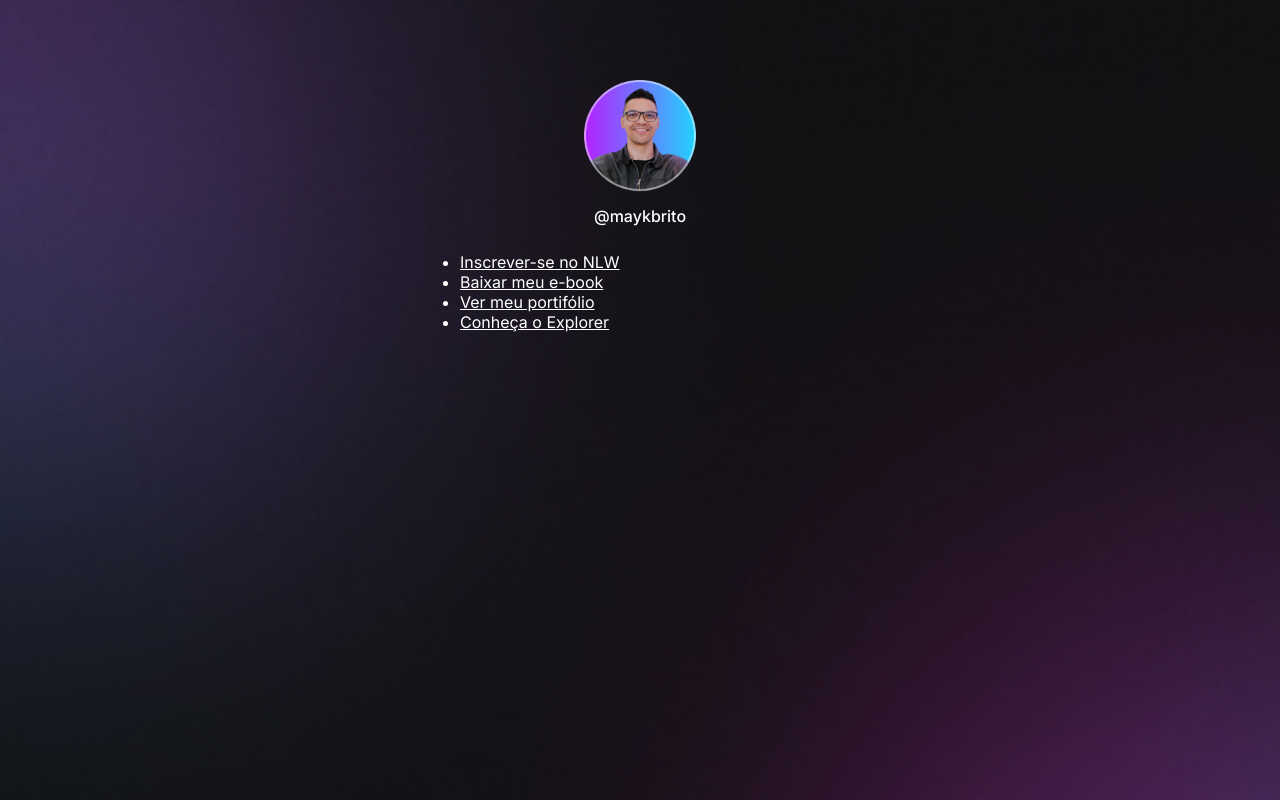
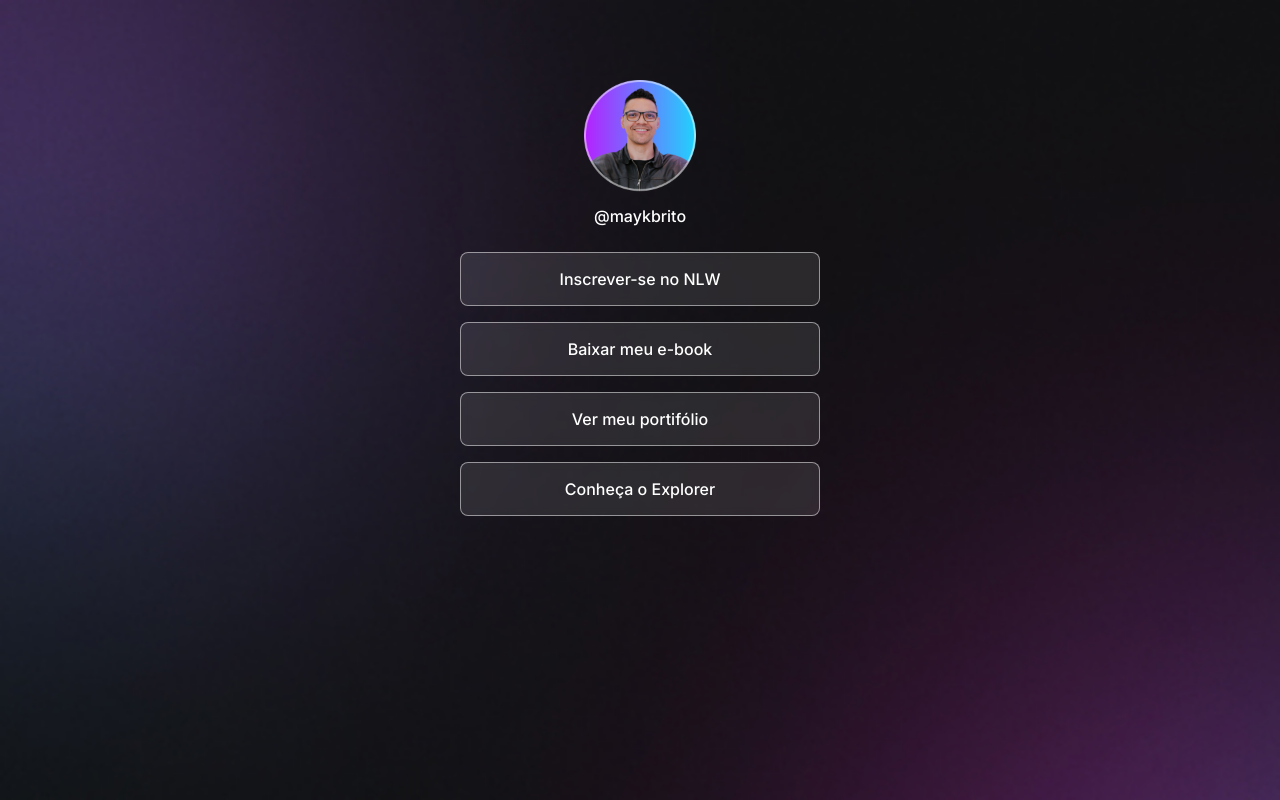
Before and after one commit to aledosreis/devLinks, a plain HTML site: page index.html in a window 1280 px wide. Drawn offline with Linux system fonts and the light colour scheme.

Commit message:
add styles to link

```diff
--- a/style.css
+++ b/style.css
@@ -32,3 +32,25 @@ body * {
   line-height: 24px;
   margin-top: 8px;
 }
+
+/* Links */
+ul {
+  list-style: none;
+  display: flex;
+  flex-direction: column;
+  gap: 16px;
+}
+
+ul li a {
+  display: flex;
+  align-items: center;
+  justify-content: center;
+  padding: 16px 24px;
+  background: rgba(255, 255, 255, 0.1);
+  border: 1px solid rgba(255, 255, 255, 0.5);
+  border-radius: 8px;
+  backdrop-filter: blur(4px);
+  -webkit-backdrop-filter: blur(4px);
+  text-decoration: none;
+  font-weight: 500;
+}
```
